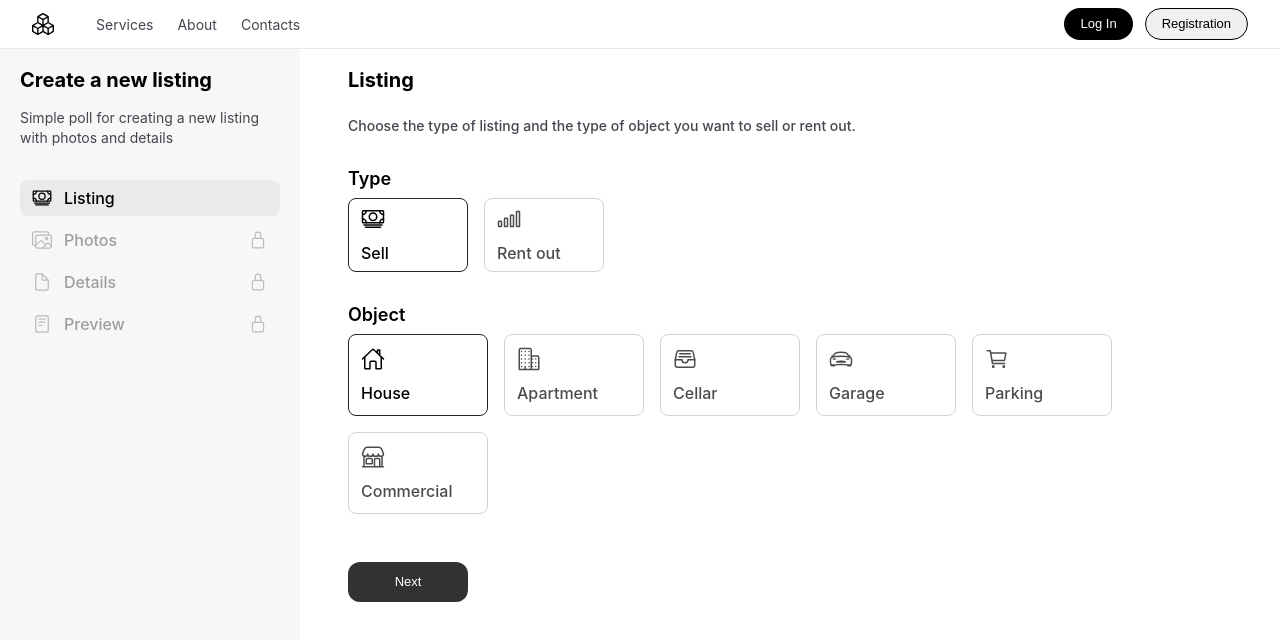
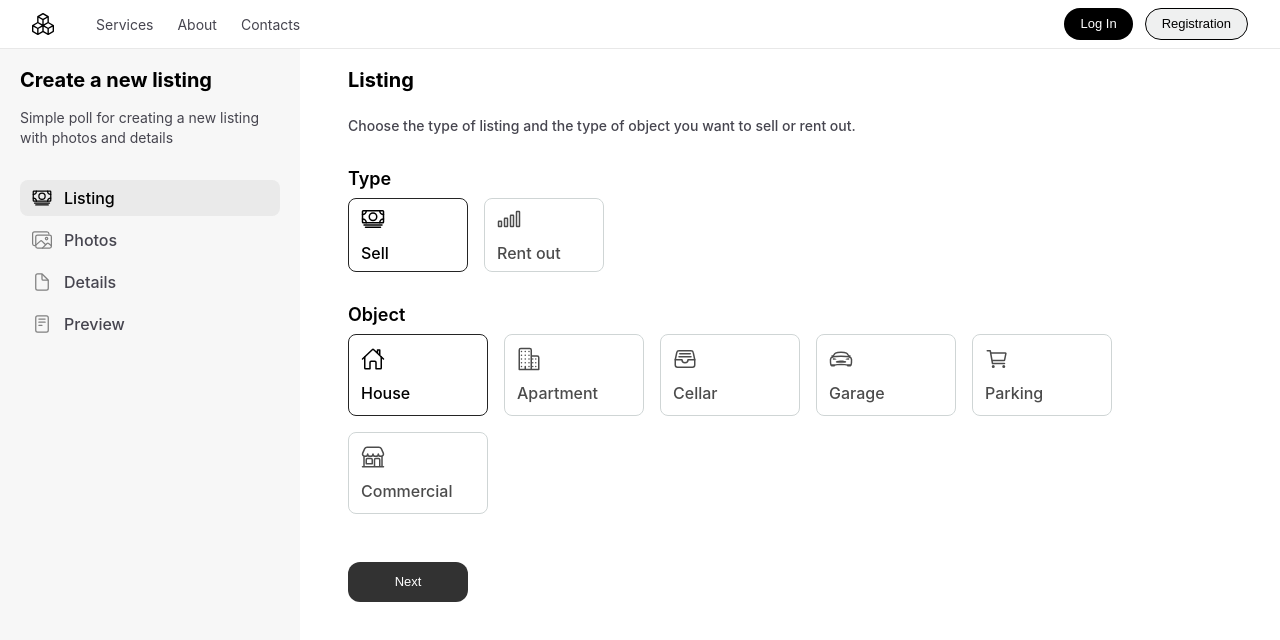
Before and after one commit to JonahKolins/ai-realtor, a React app: page /create in a window 1280 px wide. Shown: the top 640 px of the page. Built offline with nearby package versions, Linux system fonts and the light colour scheme.

Commit message:
create listing draft from any section

```diff
--- a/src/pages/CreatePage/CreateNewListingPage.tsx
+++ b/src/pages/CreatePage/CreateNewListingPage.tsx
@@ -59,7 +59,7 @@ const CreateNewListingPage: React.FC = () => {
         createOnMount: true,
         initialData: {
             type: 'sale',
-            propertyType: PropertyType.APARTMENT,
+            propertyType: PropertyType.HOUSE,
         },
     });
 
@@ -108,28 +108,24 @@ const CreateNewListingPage: React.FC = () => {
                 className={classNames(
                     styles['navigation-item'],
                     selectedTab === item.alias && styles['_active'],
-                    !item.initial && !createListingStarted && styles['_disabled']
+                    // !item.initial && !createListingStarted && styles['_disabled']
                 )}
-                onClick={() => {
-                    if (item.initial || createListingStarted) {
-                        setSelectedTab(item.alias);
-                    }
-                }}
+                onClick={() => setSelectedTab(item.alias)}
             >
                 <div className={styles['navigation-item-content']}>
                     <div className={styles['navigation-item-icon']}>{item.icon}</div>
                     <div className={styles['navigation-item-title']}>{item.title}</div>
                 </div>
-                {item.initial && createListingStarted && (
+                {/* {item.initial && createListingStarted && (
                     <div className={styles['navigation-item-completed']}>
                         <IoCheckmarkCircleOutline size={20} />
                     </div>
-                )}
-                {!item.initial && !createListingStarted && (
+                )} */}
+                {/* {!item.initial && !createListingStarted && (
                     <div className={styles['navigation-item-not-started']}>
                         <IoLockClosedOutline size={18} />
                     </div>
-                )}
+                )} */}
             </div>
         ))
     }
```
